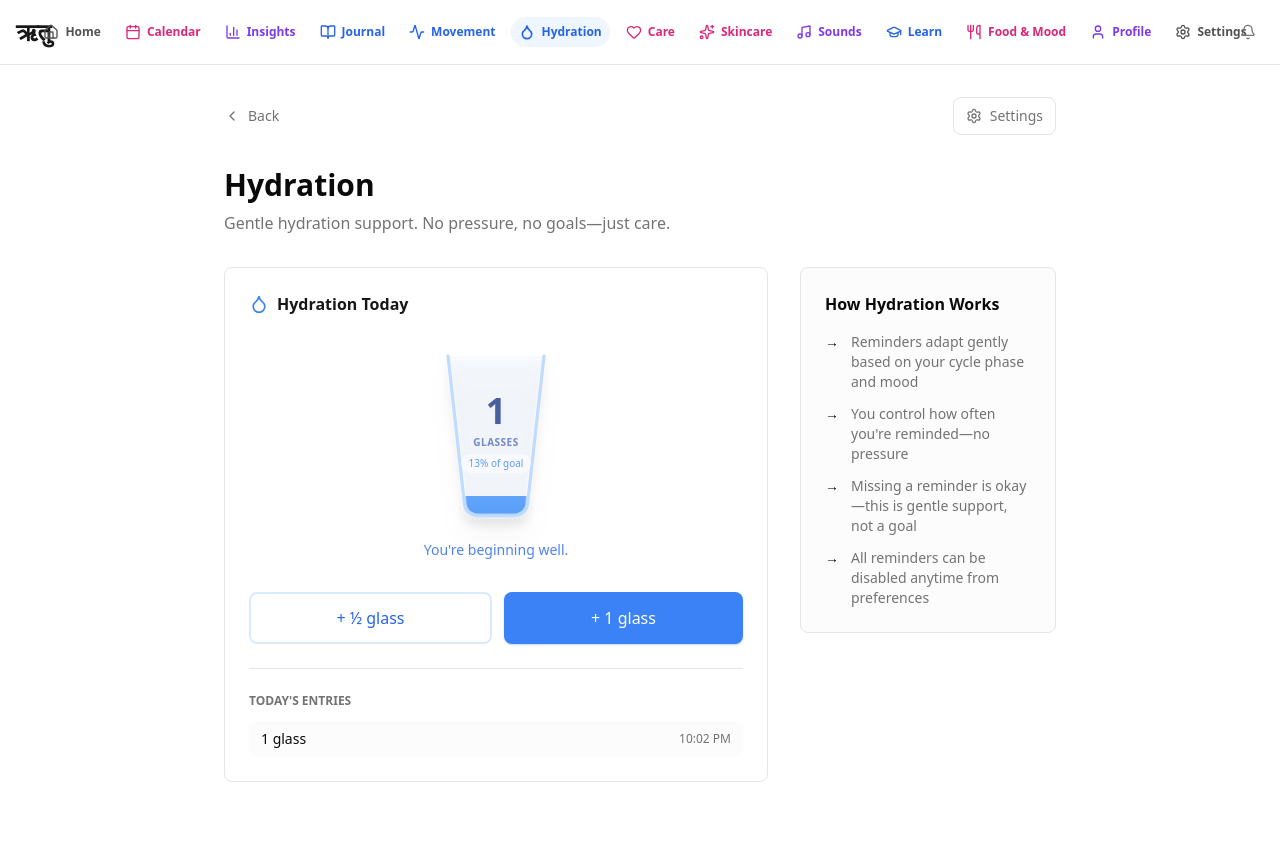
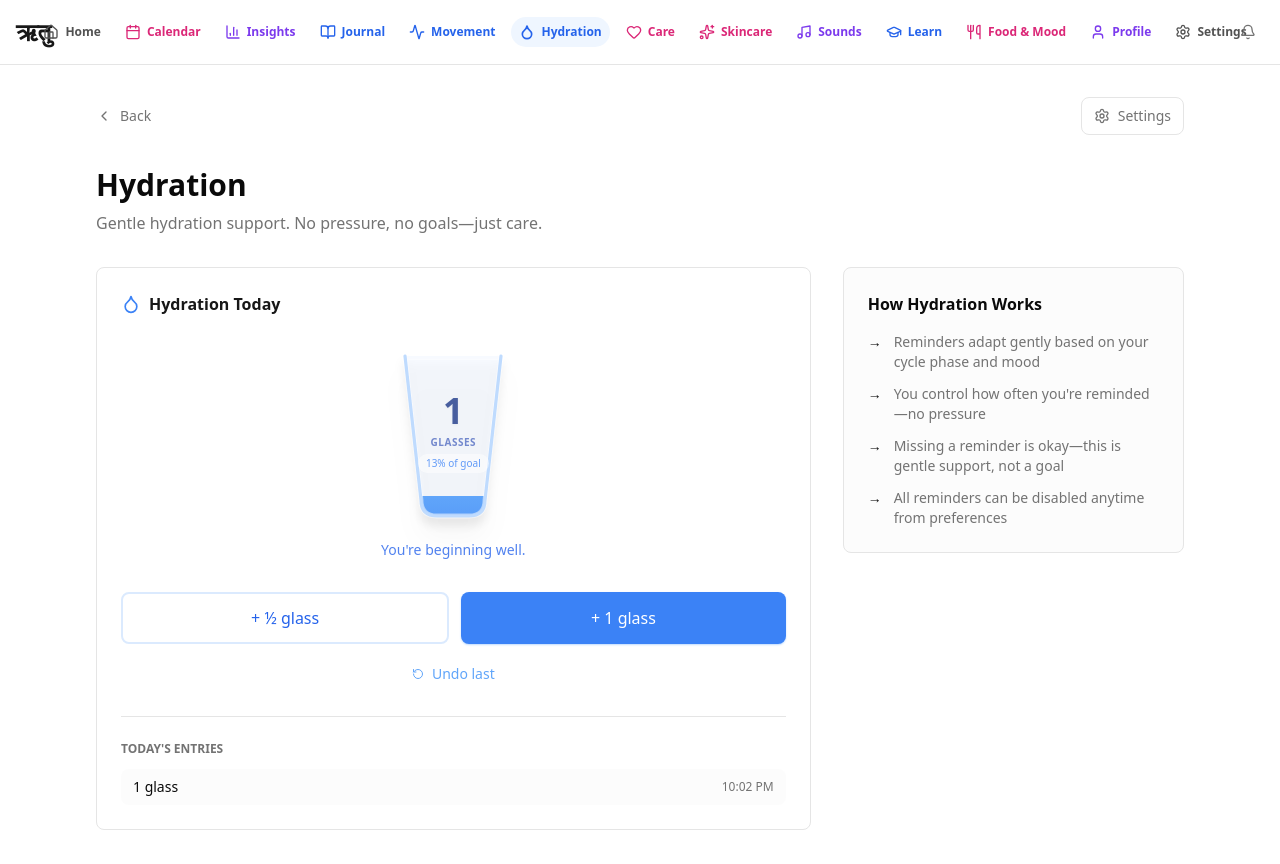
Before and after one commit to mishreesanura/period-tracking-webapp, a Next.js app: page /hydration in a window 1280 px wide. Both pictures are taken after a click on the button "+ 1 glass". Shown: the top 864 px of the page. Built offline with nearby package versions, Linux system fonts and the light colour scheme.

Commit message:
updated to a more horizontal full-screen layout for all tabs

```diff
--- a/app/care/page.tsx
+++ b/app/care/page.tsx
@@ -54,7 +54,7 @@ export default function CarePage() {
 
   return (
     <main className="min-h-screen bg-background pt-12 pb-12 px-4 sm:px-6 lg:px-8">
-      <div className="mx-auto max-w-3xl">
+      <div className="mx-auto max-w-6xl">
         {/* Header */}
         <div className="mb-8">
           <h1 className="text-3xl sm:text-4xl font-bold text-foreground mb-2">
--- a/app/hydration/page.tsx
+++ b/app/hydration/page.tsx
@@ -53,9 +53,29 @@ export default function HydrationPage() {
     }
   }
 
+  const handleUndo = () => {
+    if (todayEntries.length === 0) return
+
+    const lastEntry = todayEntries[todayEntries.length - 1]
+
+    // Remove from state
+    setTodayEntries((prev) => prev.slice(0, -1))
+
+    // Remove from localStorage
+    if (typeof window !== 'undefined') {
+      const saved = localStorage.getItem('hydrationEntries')
+      if (saved) {
+        const allEntries: HydrationEntry[] = JSON.parse(saved)
+        // Filter out the specific entry ID
+        const updatedEntries = allEntries.filter(e => e.id !== lastEntry.id)
+        localStorage.setItem('hydrationEntries', JSON.stringify(updatedEntries))
+      }
+    }
+  }
+
   return (
     <div className="min-h-screen bg-background">
-      <div className="mx-auto max-w-4xl px-4 sm:px-6 lg:px-8 pt-8 pb-12">
+      <div className="mx-auto max-w-6xl px-4 sm:px-6 lg:px-8 pt-8 pb-12">
         {/* Header */}
         <div className="flex items-center justify-between mb-8">
           <Link
@@ -96,6 +116,7 @@ export default function HydrationPage() {
             <HydrationLogger
               todayEntries={todayEntries}
               onLogWater={handleLogWater}
+              onUndo={handleUndo}
             />
           </div>
 
--- a/app/journal/page.tsx
+++ b/app/journal/page.tsx
@@ -52,7 +52,7 @@ export default function JournalPage() {
   if (selectedEntry) {
     return (
       <main className="min-h-screen bg-background">
-        <div className="max-w-2xl mx-auto h-screen flex flex-col">
+        <div className="w-full max-w-6xl mx-auto h-screen flex flex-col">
           <div className="border-b border-border p-4 sm:p-6">
             <button
               onClick={() => setSelectedEntry(null)}
@@ -82,7 +82,7 @@ export default function JournalPage() {
 
   return (
     <main className="min-h-screen bg-background">
-      <div className="max-w-2xl mx-auto h-screen flex flex-col">
+      <div className="w-full max-w-6xl mx-auto h-screen flex flex-col">
         {/* View Toggle */}
         <div className="border-b border-border p-4 sm:p-6 flex gap-2">
           <button
--- a/app/learn/page.tsx
+++ b/app/learn/page.tsx
@@ -92,7 +92,7 @@ export default function LearnPage() {
 
   return (
     <main className="min-h-screen bg-background">
-      <div className="mx-auto max-w-3xl px-4 sm:px-6 lg:px-8 pt-8 pb-12">
+      <div className="mx-auto w-full max-w-6xl px-4 sm:px-6 lg:px-8 pt-8 pb-12">
         {/* Back link */}
         <Link
           href="/"
--- a/app/nutrition/page.tsx
+++ b/app/nutrition/page.tsx
@@ -60,7 +60,7 @@ export default function NutritionPage() {
 
   return (
     <main className="min-h-screen bg-background">
-      <div className="mx-auto max-w-3xl px-4 sm:px-6 lg:px-8 pt-8 pb-12">
+      <div className="mx-auto max-w-6xl px-4 sm:px-6 lg:px-8 pt-8 pb-12">
         {/* Header */}
         <div className="flex items-center justify-between mb-8">
           <Link
--- a/app/profile/page.tsx
+++ b/app/profile/page.tsx
@@ -66,7 +66,7 @@ export default function ProfilePage() {
   if (view === 'editing' && editingSection) {
     return (
       <main className="min-h-screen bg-background">
-        <div className="mx-auto max-w-2xl px-4 sm:px-6 lg:px-8 pt-8 pb-12">
+        <div className="mx-auto max-w-6xl px-4 sm:px-6 lg:px-8 pt-8 pb-12">
           <ProfileSectionEditor
             section={editingSection}
             profile={profile}
@@ -83,7 +83,7 @@ export default function ProfilePage() {
 
   return (
     <main className="min-h-screen bg-background">
-      <div className="mx-auto max-w-2xl px-4 sm:px-6 lg:px-8 pt-8 pb-12">
+      <div className="mx-auto max-w-6xl px-4 sm:px-6 lg:px-8 pt-8 pb-12">
         {/* Header */}
         <div className="mb-8">
           <Link
--- a/app/settings/page.tsx
+++ b/app/settings/page.tsx
@@ -14,7 +14,7 @@ export default function SettingsPage() {
   if (section === 'notifications') {
     return (
       <main className="min-h-screen bg-background">
-        <div className="mx-auto max-w-2xl px-4 sm:px-6 lg:px-8 pt-8 pb-12">
+        <div className="mx-auto max-w-6xl px-4 sm:px-6 lg:px-8 pt-8 pb-12">
           <NotificationSettings onClose={() => setSection('main')} />
         </div>
       </main>
@@ -24,7 +24,7 @@ export default function SettingsPage() {
   if (section === 'partner') {
     return (
       <main className="min-h-screen bg-background">
-        <div className="mx-auto max-w-2xl px-4 sm:px-6 lg:px-8 pt-8 pb-12">
+        <div className="mx-auto max-w-6xl px-4 sm:px-6 lg:px-8 pt-8 pb-12">
           <PartnerSettings onClose={() => setSection('main')} />
         </div>
       </main>
@@ -33,7 +33,7 @@ export default function SettingsPage() {
 
   return (
     <main className="min-h-screen bg-background">
-      <div className="mx-auto max-w-2xl px-4 sm:px-6 lg:px-8 pt-8 pb-12">
+      <div className="mx-auto max-w-6xl px-4 sm:px-6 lg:px-8 pt-8 pb-12">
         {/* Header */}
         <div className="mb-8">
           <Link
--- a/app/skincare/page.tsx
+++ b/app/skincare/page.tsx
@@ -32,7 +32,7 @@ export default function SkincarePage() {
 
   return (
     <main className="min-h-screen bg-background">
-      <div className="mx-auto max-w-3xl px-4 sm:px-6 lg:px-8 pt-8 pb-12">
+      <div className="mx-auto max-w-6xl px-4 sm:px-6 lg:px-8 pt-8 pb-12">
         {/* Header */}
         <div className="flex items-center justify-between mb-8">
           <Link
--- a/app/sounds/page.tsx
+++ b/app/sounds/page.tsx
@@ -76,7 +76,7 @@ export default function SoundsPage() {
 
   return (
     <main className="min-h-screen bg-background">
-      <div className="mx-auto max-w-3xl px-4 sm:px-6 lg:px-8 pt-8 pb-12">
+      <div className="mx-auto max-w-6xl px-4 sm:px-6 lg:px-8 pt-8 pb-12">
         {/* Header */}
         <div className="flex items-center justify-between mb-8">
           <Link
--- a/components/hydration-logger.tsx
+++ b/components/hydration-logger.tsx
@@ -1,18 +1,20 @@
 'use client'
 
 import { useState, useEffect } from 'react'
-import { Droplet } from 'lucide-react'
+import { Droplet, RotateCcw } from 'lucide-react'
 import { calculateGlassesFromAmount, formatGlassCount, getProgressPercentage, getProgressMessage } from '@/lib/hydration-utils'
 import type { HydrationEntry } from '@/lib/hydration-types'
 
 interface HydrationLoggerProps {
   todayEntries: HydrationEntry[]
   onLogWater: (amount: 'half' | 'full') => void
+  onUndo?: () => void
 }
 
 export function HydrationLogger({
   todayEntries,
   onLogWater,
+  onUndo,
 }: HydrationLoggerProps) {
   const [glassCount, setGlassCount] = useState(0)
 
@@ -101,6 +103,7 @@ export function HydrationLogger({
       </div>
 
       {/* Log Buttons */}
+      <div className="flex flex-col gap-3">
         <div className="flex gap-3">
           <button
             onClick={() => onLogWater('half')}
@@ -114,6 +117,18 @@ export function HydrationLogger({
           >
             + 1 glass
           </button>
+        </div>
+
+        {/* Undo Button */}
+        {todayEntries.length > 0 && onUndo && (
+          <button
+            onClick={onUndo}
+            className="flex items-center justify-center gap-2 py-2 text-sm text-blue-400 hover:text-blue-600 transition-colors"
+          >
+            <RotateCcw className="h-3 w-3" />
+            Undo last
+          </button>
+        )}
       </div>
 
       {/* Entries List */}
```
Lines whose indentation alone changed are shown as unchanged.
